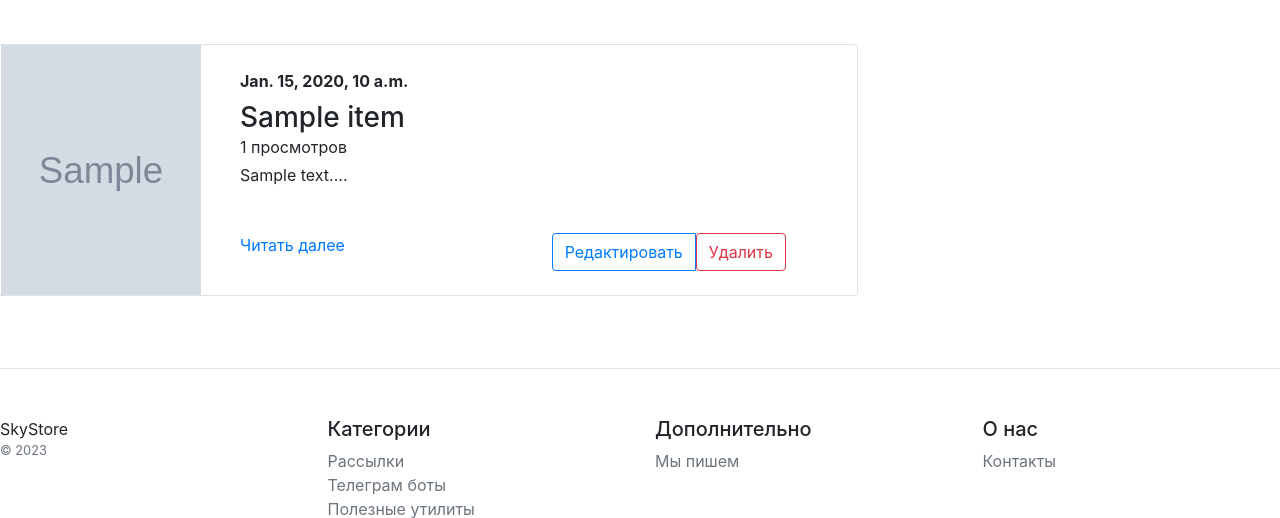
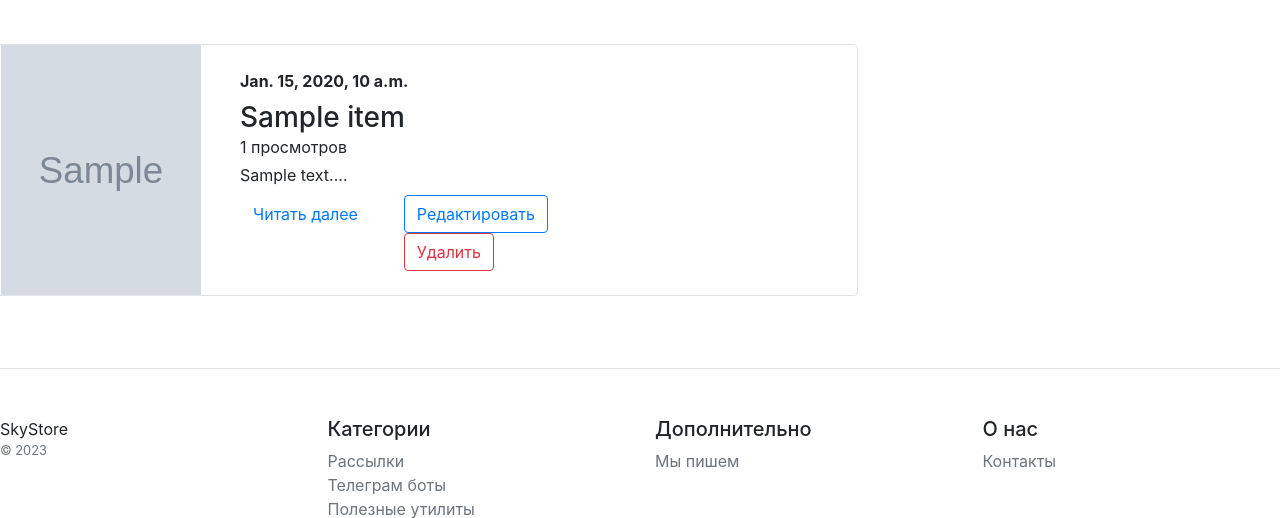
Before and after one commit to Stereo2025/SkP2_6C_django_shop, a Django app: template catalog/templates/catalog/blog_list.html in a window 1280 px wide. Shown: the part 189-707 px from the top of the page. Run offline with Django 5.2, Linux system fonts and the light colour scheme; the template is opened without the code that fills it: most values are stand-ins (such as "Sample title", 1, 10 or a date in 2020); grey boxes marked "Sample" are stand-in pictures; data that the repository does not hold is empty; some libraries are stand-ins or nearby versions.

Commit message:
fix blog_list

```diff
--- a/catalog/templates/catalog/blog_list.html
+++ b/catalog/templates/catalog/blog_list.html
@@ -22,21 +22,21 @@
                 <p class="card-text mb-auto">{{ item.content|slice:"100" }}...</p>
                 <div class="row">
                     <div class="col-6">
-                        <a href="{% url 'catalog:view' item.slug %}"
-                           class="icon-link gap-1 icon-link-hover stretched-link">
-                            Читать далее
-                        </a>
-                    </div>
-                    <div class="col-6">
                         <div class="btn-group">
-                            <a class="btn btn-outline-primary"
-                               href="{% url 'catalog:update' item.slug %}">Редактировать</a>
-                            <form action="{% url 'catalog:delete' item.slug %}" method="post" style="display:inline;">
+                            <a href="{% url 'catalog:view' item.slug %}" class="btn btn-outline-black">Читать
+                                далее</a>
+                            <span style="display: inline-block; width: 50px;"></span>
+                            <form action="{% url 'catalog:delete' item.slug %}" method="post" style="display: inline;">
                                 {% csrf_token %}
+                                <button type="button" class="btn btn-outline-primary"
+                                        onclick="location.href='{% url 'catalog:update' item.slug %}'">Редактировать
+                                </button>
+                                <span style="display: inline-block; width: 2px;"></span>
                                 <button type="submit" class="btn btn-outline-danger">Удалить</button>
                             </form>
                         </div>
                     </div>
+
                 </div>
             </div>
         </div>
```
